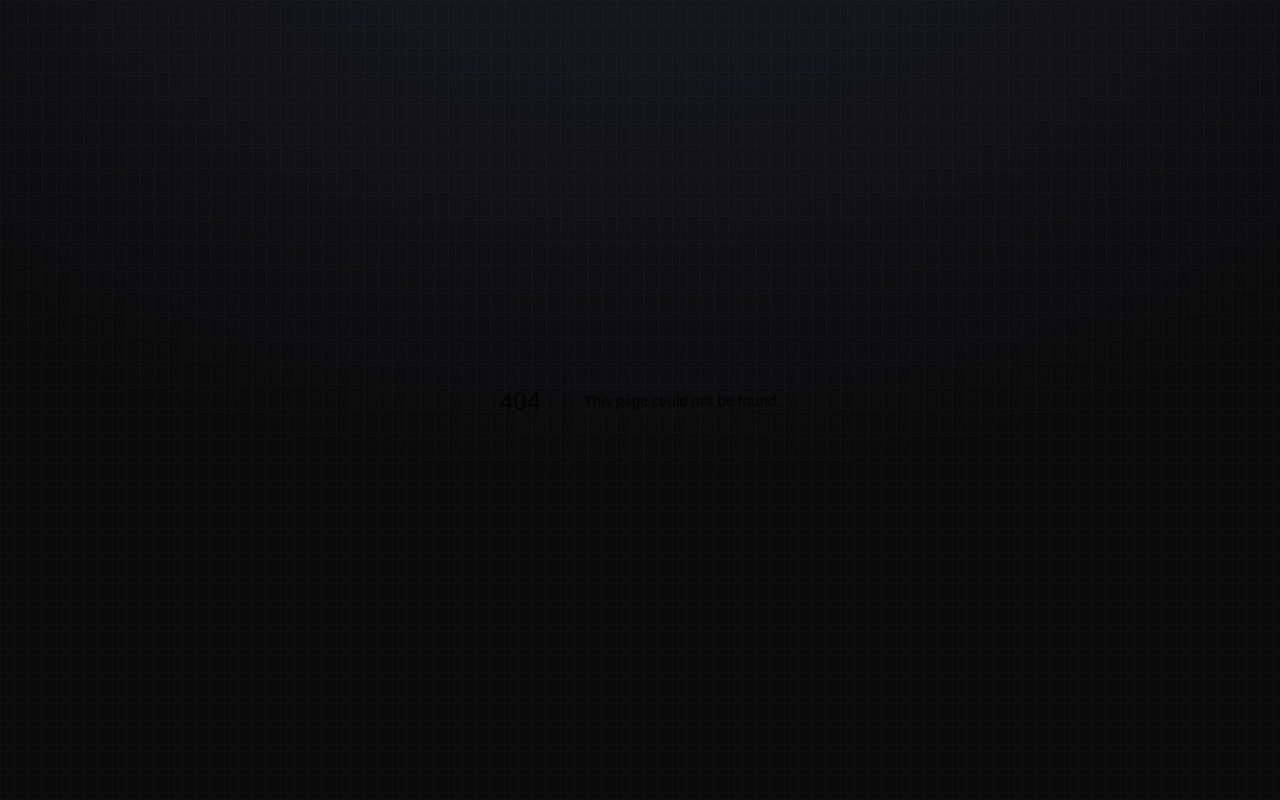
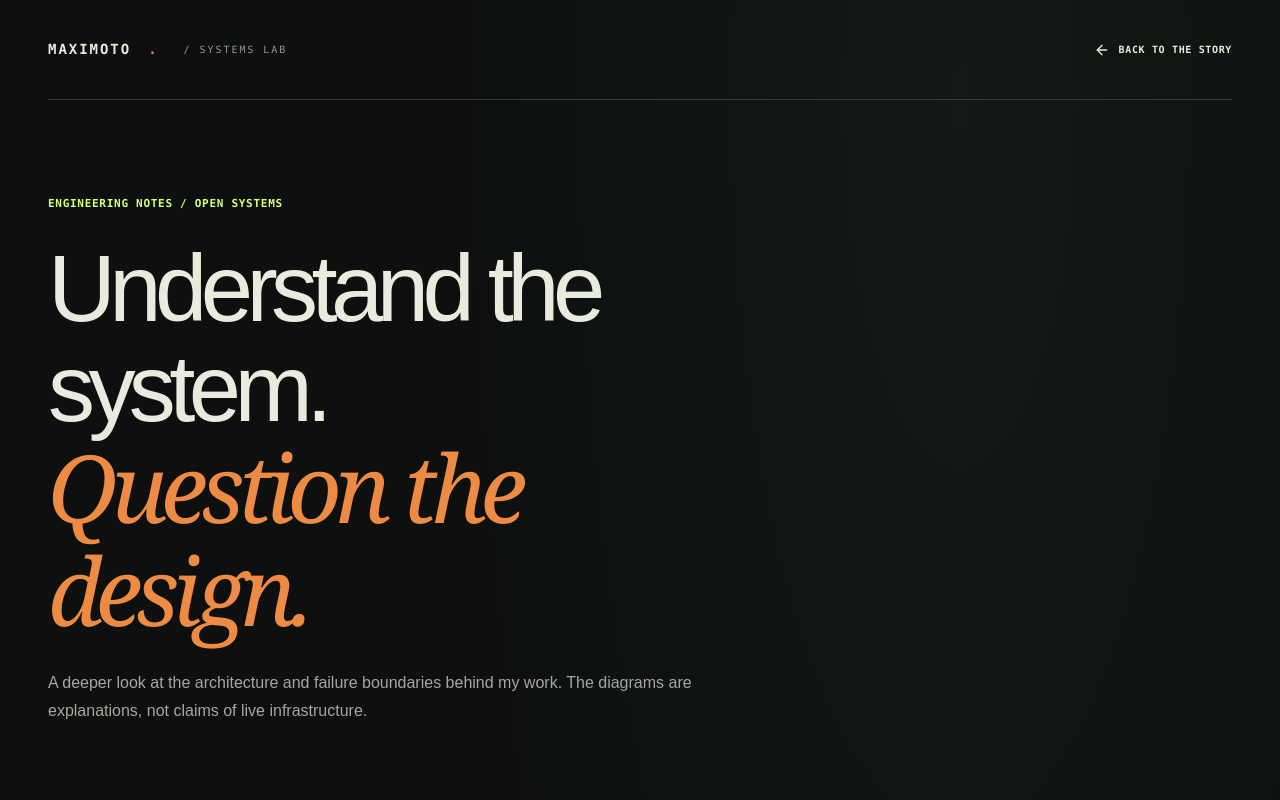
Before and after one commit to maximotodev/sovereign-portfolio, a Next.js app: page /systems in a window 1280 px wide. Before the commit this address had no page. Shown: the top 800 px of the page. Built offline with nearby package versions, Linux system fonts and the light colour scheme.

Commit message:
refactor(architecture): move detailed interactive Systems Lab to dedicated route

```diff
--- /dev/null
+++ b/src/app/systems/page.tsx
@@ -0,0 +1,30 @@
+import type { Metadata } from "next";
+import Link from "next/link";
+import { ArrowLeft, ArrowUpRight } from "lucide-react";
+import SystemsLab from "@/components/SystemsLab";
+import { IDENTITY } from "@/lib/portfolio-data";
+
+export const metadata: Metadata = {
+  title: "Systems Lab | Maximoto",
+  description: "Inspect Bitcoin, Nostr, FIPS and AI/ML architectures, design decisions, trust boundaries and source-linked proof of work.",
+  alternates: { canonical: "/systems" },
+};
+
+export default function SystemsPage() {
+ return <main className="cp-root">
+  <a className="sl-skip" href="#systems">Skip to architecture explorer</a>
+  <div className="cp-wrap">
+   <header className="cp-head">
+    <Link href="/" className="cp-brand" aria-label="Maximoto home">MAXIMOTO<span style={{color:"#ed8b44"}}>.</span> <small>/ SYSTEMS LAB</small></Link>
+    <Link href="/" className="cp-header-link"><ArrowLeft size={16}/> BACK TO THE STORY</Link>
+   </header>
+   <section style={{padding:"90px 0 0",maxWidth:720}}>
+     <p className="cp-kicker">ENGINEERING NOTES / OPEN SYSTEMS</p>
+     <h1 style={{fontSize:"clamp(46px,8vw,94px)",lineHeight:1.06,letterSpacing:"-.07em",margin:"25px 0"}}>Understand the system.<br/><em style={{color:"#ed8b44",fontFamily:"Georgia,serif",fontWeight:400}}>Question the design.</em></h1>
+     <p style={{fontSize:16,lineHeight:1.8,color:"#a8a79e"}}>A deeper look at the architecture and failure boundaries behind my work. The diagrams are explanations, not claims of live infrastructure.</p>
+   </section>
+   <SystemsLab/>
+   <footer className="cp-foot"><span>© {new Date().getFullYear()} MAXIMOTO · VERIFY THE EVIDENCE</span><a href={IDENTITY.github} target="_blank" rel="noopener noreferrer" style={{display:"inline-flex",gap:8}}>SOURCE CODE <ArrowUpRight size={14}/></a></footer>
+  </div>
+ </main>;
+}
```
